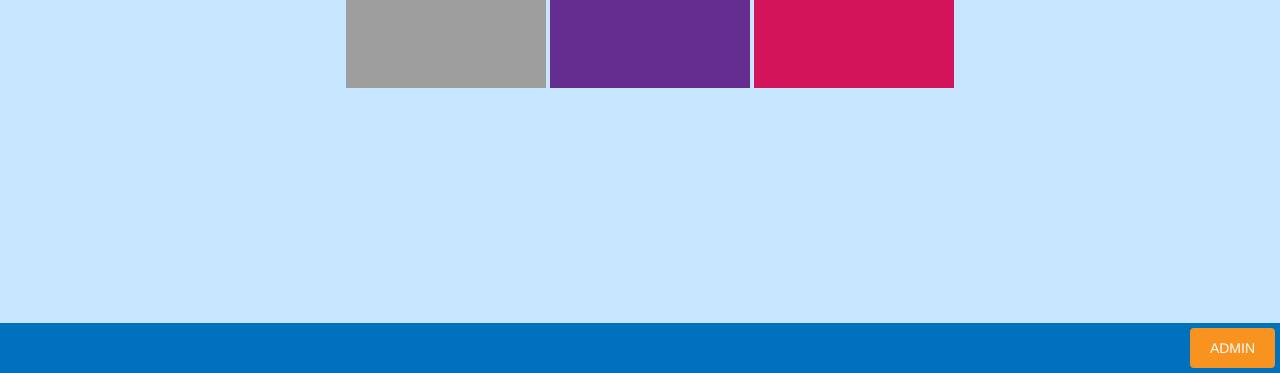
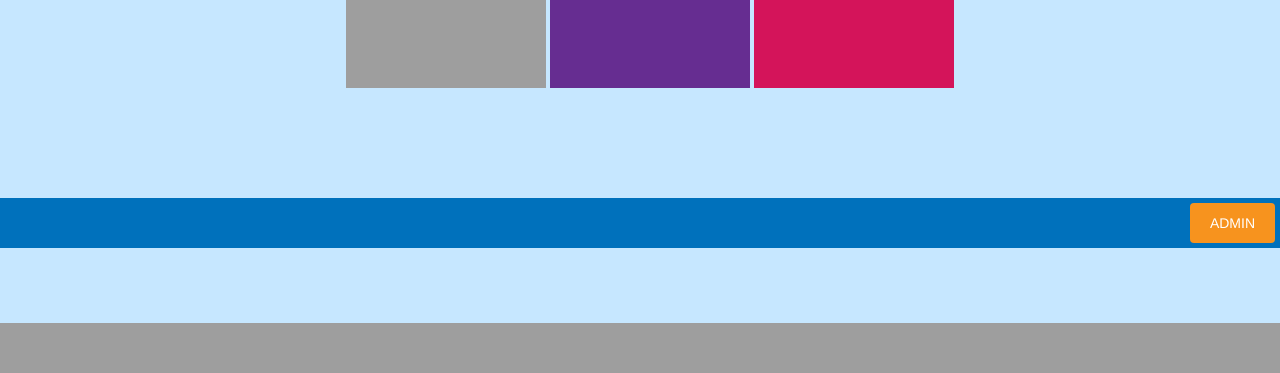
Before and after one commit to wearespindle/subscriptionform, a Django app: template subscriptionform/templates/home/index.html in a window 1280 px wide. Shown: the part 552-925 px from the top of the page. After the commit the page ends 875 px from the top, so only its background shows below. Run offline with Django 3.2, Linux system fonts and the light colour scheme; the template is opened without the code that fills it, so the values that code supplies are empty; some libraries are stand-ins or nearby versions; grey boxes are pictures that could not be loaded.

Commit message:
Footer everywhere

```diff
--- a/subscriptionform/static/css/subscription.css
+++ b/subscriptionform/static/css/subscription.css
@@ -204,4 +204,7 @@
     background: #0071bc;
     height: 50px;
     width: 100%;
+    position: absolute;
+    bottom: 0;
+    left: 0;
 }
--- a/subscriptionform/templates/base.html
+++ b/subscriptionform/templates/base.html
@@ -29,6 +29,9 @@
 
 {% block content %}
 {% endblock %}
+{% block footer %}
+    <div class="footer"></div>
+{% endblock %}
 
 </body>
 </html>
--- a/subscriptionform/templates/home/index.html
+++ b/subscriptionform/templates/home/index.html
@@ -29,7 +29,9 @@
 {#        login credentials yet, please contact the organization.{% endblocktrans %}</p>#}
 {#        <p>{% blocktrans %} If you are the event adminstrator, you can login {% endblocktrans %}<a href="{% url 'admin:index' %}">here.</a></p>#}
     </div>
-    <div class="footer">
-        <a class="button-admin" href="{% url 'admin:index' %}">{% blocktrans %}Admin{% endblocktrans %}</a>
-    </div>
+    {% block footer %}
+        <div class="footer">
+            <a class="button-admin" href="{% url 'admin:index' %}">{% blocktrans %}Admin{% endblocktrans %}</a>
+        </div>
+    {% endblock %}
 {% endblock %}
```
